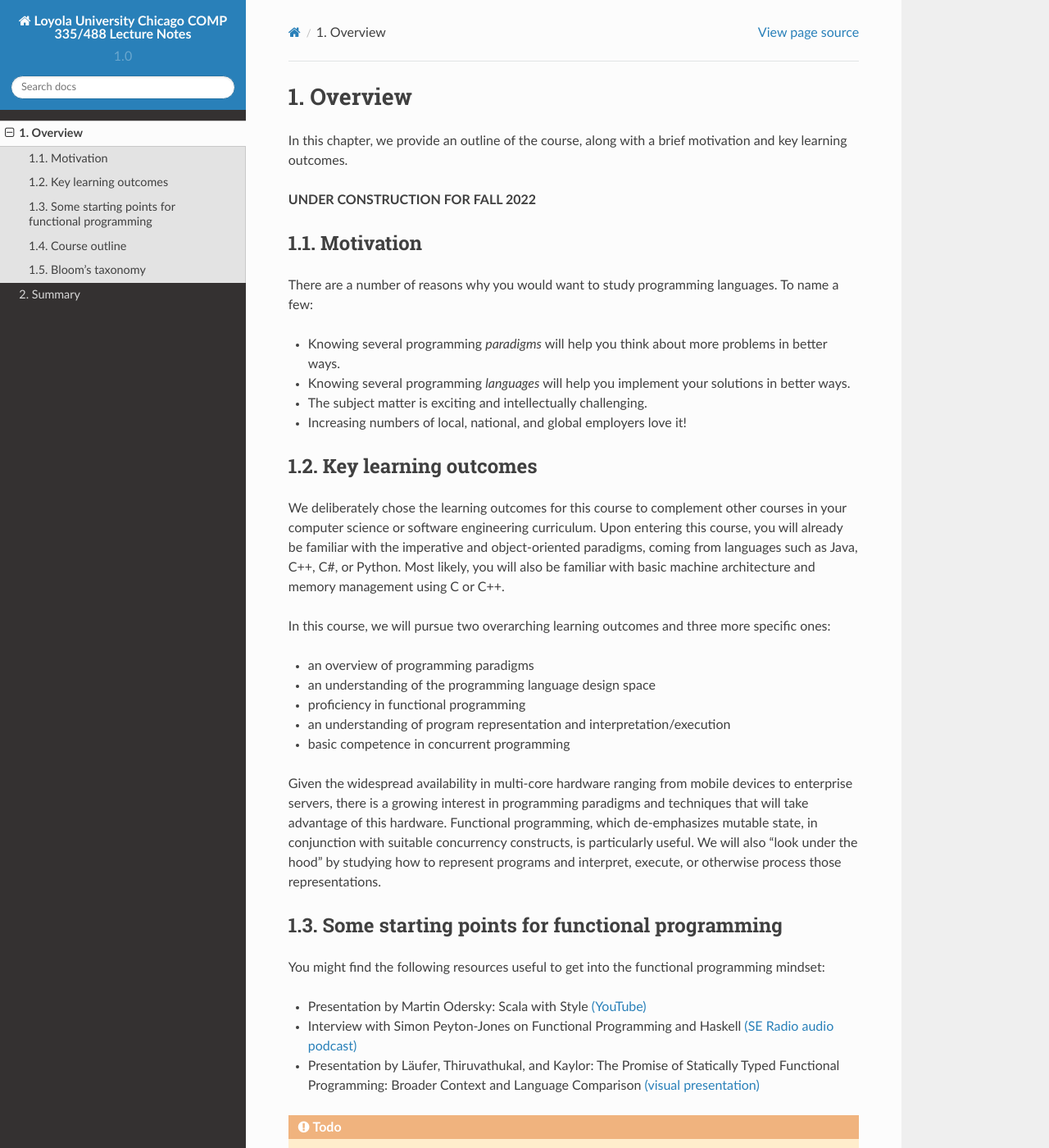
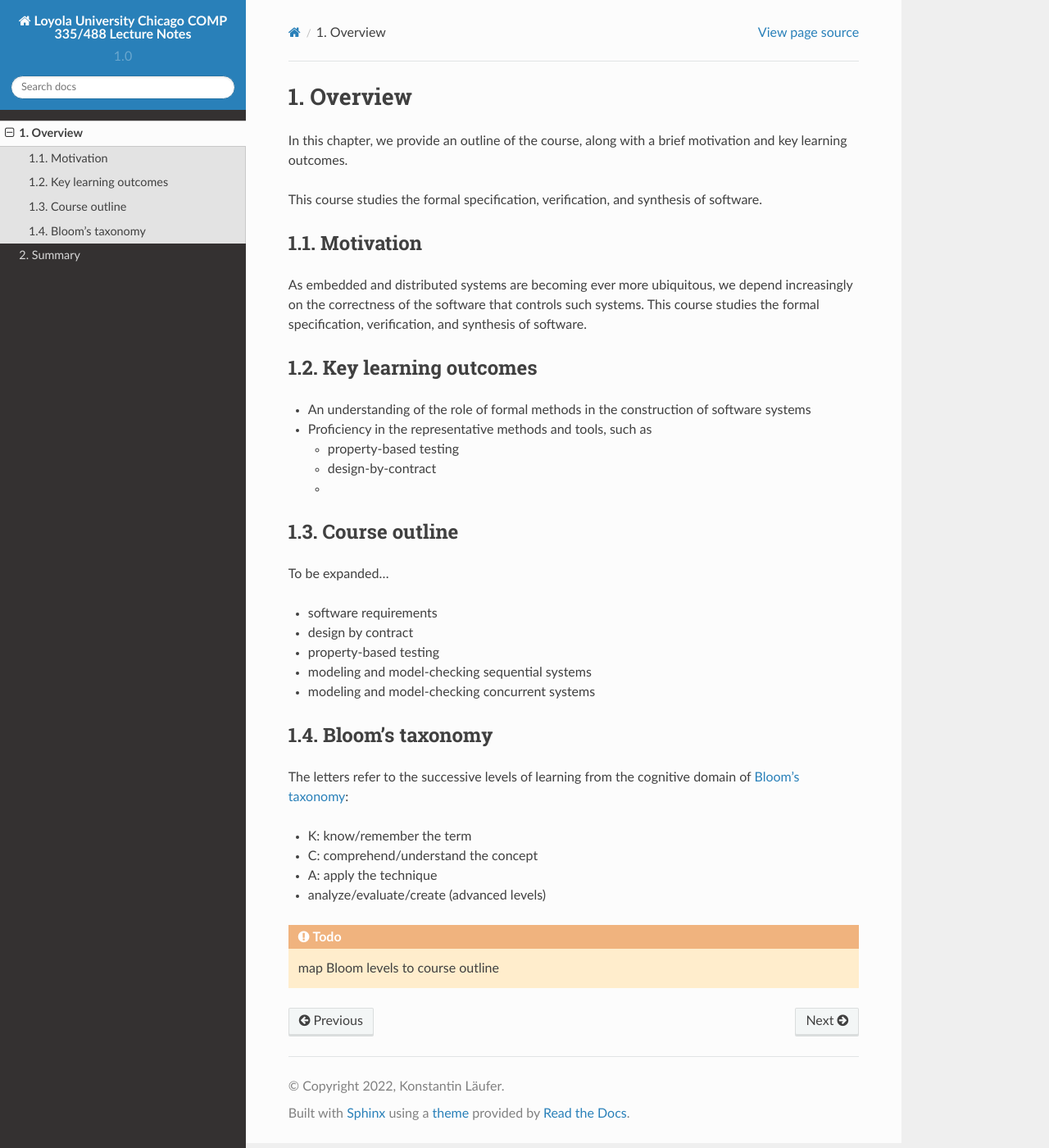
Before and after one commit to lucformalmethodscourse/lucformalmethodscourse.github.io, a Sphinx documentation site: the page built from source/overview.rst, in a window 1280 px wide and 1400 px high. Shown: the whole window at 82% size. Built offline with Sphinx 7.4.7 and the Read the Docs theme 2.0.0, drawn with Linux system fonts in a browser that asks for light colours; some of the changed text lies outside the part shown.

Commit message:
updated course overview
Signed-off-by: Konstantin Läufer <laufer@cs.luc.edu>

```diff
--- a/source/overview.rst
+++ b/source/overview.rst
@@ -3,53 +3,41 @@ Overview
 
 In this chapter, we provide an outline of the course, along with a brief motivation and key learning outcomes.
 
-**UNDER CONSTRUCTION FOR FALL 2022**
+This course studies the formal specification, verification, and synthesis of software.
 
 
 Motivation
 ~~~~~~~~~~
 
-There are a number of reasons why you would want to study programming languages. To name a few:
-
-- Knowing several programming *paradigms* will help you think about more problems in better ways.
-- Knowing several programming *languages* will help you implement your solutions in better ways.
-- The subject matter is exciting and intellectually challenging.
-- Increasing numbers of local, national, and global employers love it!
+As embedded and distributed systems are becoming ever more ubiquitous,
+we depend increasingly on the correctness of the software that
+controls such systems.
+This course studies the formal specification, verification, and
+synthesis of software.
 
 
 Key learning outcomes
 ~~~~~~~~~~~~~~~~~~~~~
 
-We deliberately chose the learning outcomes for this course to complement other courses in your computer science or software engineering curriculum. Upon entering this course, you will already be familiar with the imperative and object-oriented paradigms, coming from languages such as Java, C++, C#, or Python. Most likely, you will also be familiar with basic machine architecture and memory management using C or C++.
+- An understanding of the role of formal methods in the construction
+  of software systems
+- Proficiency in the representative methods and tools, such as
 
-In this course, we will pursue two overarching learning outcomes and three more specific ones:
+  - property-based testing
+  - design-by-contract
+  -
 
-- an overview of programming paradigms
-- an understanding of the programming language design space
-- proficiency in functional programming
-- an understanding of program representation and interpretation/execution
-- basic competence in concurrent programming
-
-Given the widespread availability in multi-core hardware ranging from mobile devices to enterprise servers, there is a growing interest in programming paradigms and techniques that will take advantage of this hardware. Functional programming, which de-emphasizes mutable state, in conjunction with suitable concurrency constructs, is particularly useful. We will also "look under the hood" by studying how to represent programs and interpret, execute, or otherwise process those representations.
-
-
-Some starting points for functional programming
-~~~~~~~~~~~~~~~~~~~~~~~~~~~~~~~~~~~~~~~~~~~~~~~
-
-You might find the following resources useful to get into the functional programming mindset:
-
-- Presentation by Martin Odersky: Scala with Style `(YouTube) <http://www.youtube.com/watch?v=kkTFx3-duc8>`_
-- Interview with Simon Peyton-Jones on Functional Programming and Haskell `(SE Radio audio podcast) <http://www.se-radio.net/episode-108-simon-peyton-jones-on-functional-programming-and-haskell>`_
-- Presentation by Läufer, Thiruvathukal, and Kaylor: The Promise of Statically Typed Functional Programming: Broader Context and Language Comparison `(visual presentation) <http://klaeufer.github.com/luc-amc.html>`_
-
-.. todo:: incorporate visual presentation here
 
 Course outline
 ~~~~~~~~~~~~~~
 
-Here is a more detailed course outline (subject to revision).
+To be expanded...
 
-.. include:: detailedoutline.txt
+- software requirements
+- design by contract
+- property-based testing
+- modeling and model-checking sequential systems
+- modeling and model-checking concurrent systems
 
 
 Bloom's taxonomy
```
